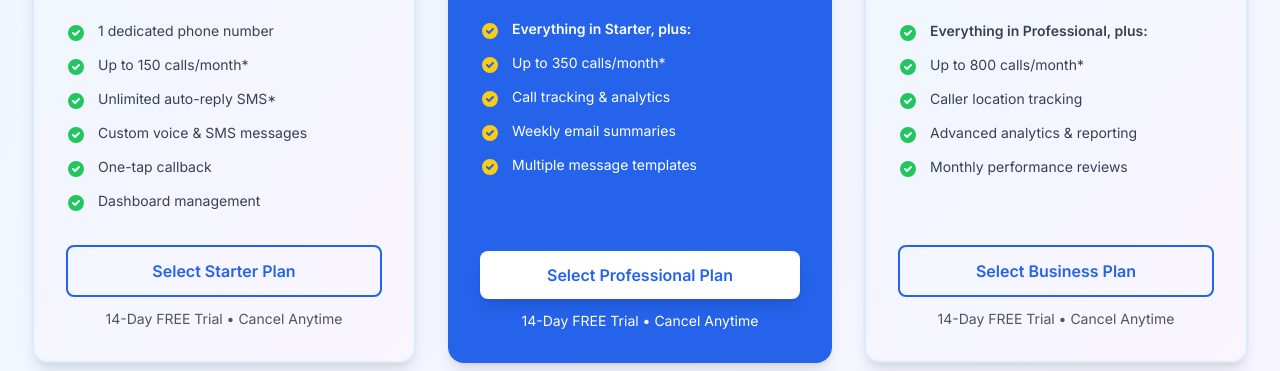
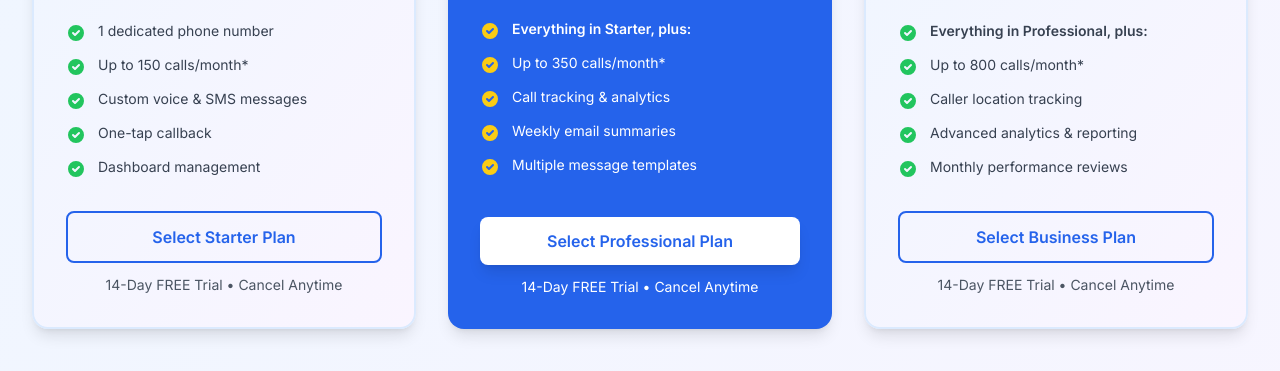
Before and after one commit to Happcity/firstcallcapture, a website: page checkout.html in a window 1280 px wide. Shown: the part 274-645 px from the top of the page. Drawn offline with nearby package versions, Linux system fonts and the light colour scheme; a script that the page names is missing.

Commit message:
Update checkout.html

```diff
--- a/checkout.html
+++ b/checkout.html
@@ -99,12 +99,6 @@
                             <path fill-rule="evenodd" d="M10 18a8 8 0 100-16 8 8 0 000 16zm3.707-9.293a1 1 0 00-1.414-1.414L9 10.586 7.707 9.293a1 1 0 00-1.414 1.414l2 2a1 1 0 001.414 0l4-4z" clip-rule="evenodd"/>
                         </svg>
                         <span class="text-sm text-gray-700">Up to 150 calls/month*</span>
-                    </li>
-                    <li class="flex items-start">
-                        <svg class="w-5 h-5 text-green-500 mr-3 flex-shrink-0 mt-0.5" fill="currentColor" viewBox="0 0 20 20">
-                            <path fill-rule="evenodd" d="M10 18a8 8 0 100-16 8 8 0 000 16zm3.707-9.293a1 1 0 00-1.414-1.414L9 10.586 7.707 9.293a1 1 0 00-1.414 1.414l2 2a1 1 0 001.414 0l4-4z" clip-rule="evenodd"/>
-                        </svg>
-                        <span class="text-sm text-gray-700">Unlimited auto-reply SMS*</span>
                     </li>
                     <li class="flex items-start">
                         <svg class="w-5 h-5 text-green-500 mr-3 flex-shrink-0 mt-0.5" fill="currentColor" viewBox="0 0 20 20">
```
